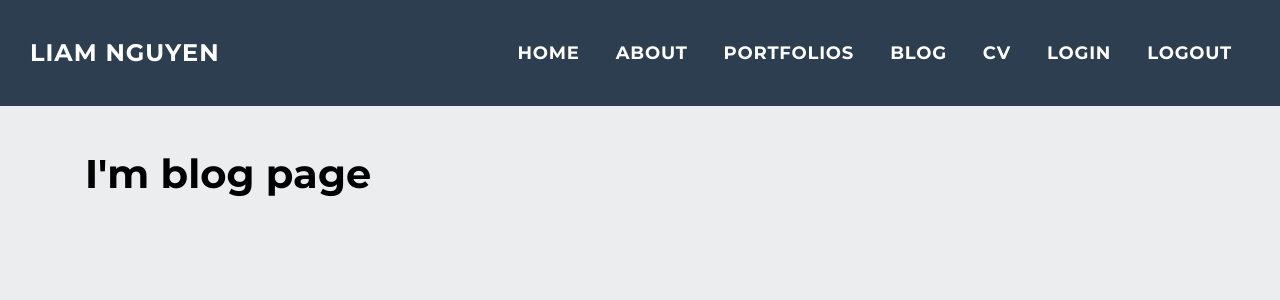
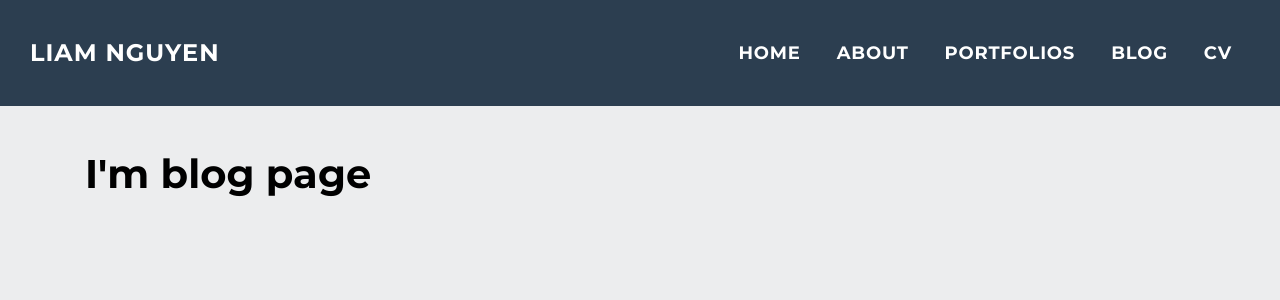
Before and after one commit to liam-nguyen/portfolios-next-v0, a Next.js app: page /blogs in a window 1280 px wide. Shown: the top 300 px of the page. Built offline with nearby package versions, Linux system fonts and the light colour scheme.

Commit message:
Remove login, logout

```diff
--- a/components/shared/Header.js
+++ b/components/shared/Header.js
@@ -9,8 +9,8 @@ import {
   Nav,
   NavItem,
 } from 'reactstrap';
-import Login from '../Login';
-import Logout from '../Logout';
+// import Login from '../Login';
+// import Logout from '../Logout';
 
 const Header = ({ className }) => {
   const [isOpen, setIsOpen] = useState(false);
@@ -44,12 +44,12 @@ const Header = ({ className }) => {
             <NavItem className='port-navbar-item'>
               <BootstrapLink route='/cv' title='CV' />
             </NavItem>
-            <NavItem className='port-navbar-item'>
+            {/* <NavItem className='port-navbar-item'>
               <Login route='/cv' title='CV' />
             </NavItem>
             <NavItem className='port-navbar-item'>
               <Logout route='/cv' title='CV' />
-            </NavItem>
+            </NavItem> */}
           </Nav>
         </Collapse>
       </Navbar>
```
